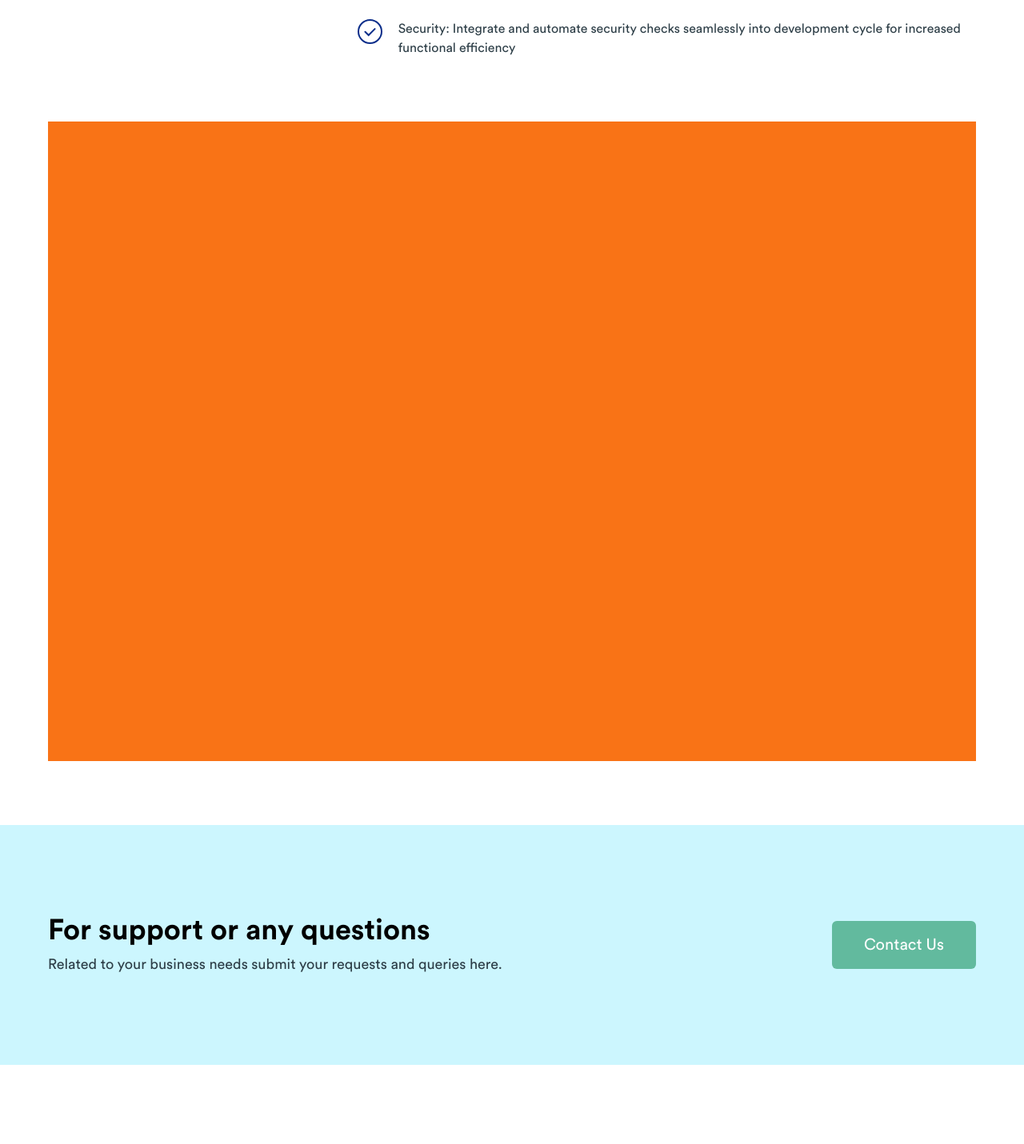
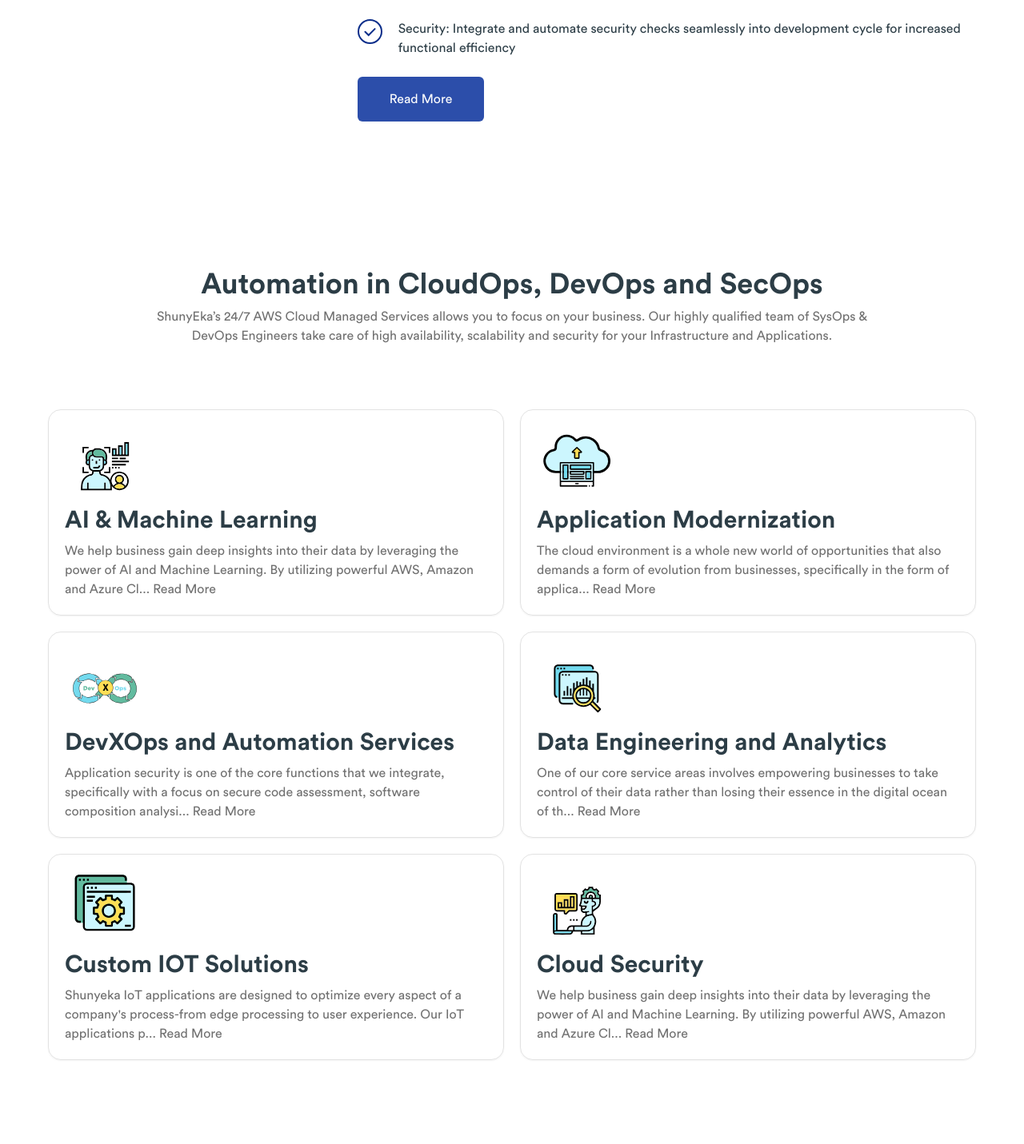
Before and after one commit to devvsakib/shunyekav2, a React (Vite) app: page / in a window 1280 px wide. Shown: the part 1119-2550 px from the top of the page at 80% size. Built offline with nearby package versions, Linux system fonts and the light colour scheme.

Commit message:
home page done

```diff
--- a/src/components/Common/FeatureSection.jsx
+++ b/src/components/Common/FeatureSection.jsx
@@ -1,4 +1,7 @@
-const FeatureSection = ({ list }) => {
+import { Link } from "react-router-dom"
+import SEButton from "./SEButton"
+
+const FeatureSection = ({ list, button }) => {
     return (
         <section>
             <div className='mb-10 mt-16'>
@@ -26,6 +29,10 @@
                                     }
                                 </ul>
                             </div>
+                            {
+                                button &&
+                                <SEButton text="Read More" path="/services" />
+                            }
                         </div>
                     </div>
                 </div>
--- /dev/null
+++ b/src/components/Common/SEButton.jsx
@@ -0,0 +1,11 @@
+import { Link } from 'react-router-dom'
+
+const SEButton = ({text, path}) => {
+    return (
+        <div className="mt-10">
+            <Link to={path} className="bg-primary text-white rounded-md px-10 py-5">{text}</Link>
+        </div>
+    )
+}
+
+export default SEButton
--- a/src/pages/Home.jsx
+++ b/src/pages/Home.jsx
@@ -2,6 +2,11 @@
 import Layout from "../components/Layout";
 import FeatureSection from "../components/Common/FeatureSection";
 import { seo } from "../meta/aboutSEO";
+import { data } from '../data/data'
+import HeadingSubheading from "../components/Common/HeadingSubheading"
+import SEButton from "../components/Common/SEButton";
+import Testimonials from "../components/Testimonials";
+import Client from "../components/Carousel/Client";
 const list = [
     "Visibility: Experience the power of cloud orchestration for data monitoring and real-time analytics",
     "Strength: Enhance decision-making potential through advanced AI, Machine Learning, and IOT frameworks",
@@ -21,10 +26,7 @@
                                 <p> The age of ZeroTech solutions is at hand, zero wastage, complete sustainability, zero frailty, complete stability. ShunyEka’s unique service offerings help you follow a zero compromise path towards business growth in the digital world.</p>
                                 {/* <p> Your way in the new cloud environment, managing the various intricacies and complexities within it, and scaling up processes like data monitoring and application deployment can be daunting without the right support. Our team of DevXOps experts help you at each step of the way, from cloud architecture design for serverless applications to integration of new technological frontiers such as IOT.</p> */}
                             </div>
-                            <div className=" mt-10">
-                                <Link to="/contact-us" className="bg-primary text-white rounded-md px-10 py-5">Get In Touch</Link>
-                            </div>
-
+                            <SEButton text="Get In Touch" path="/contact-us" />
                         </div>
                         {/* right content */}
                         <div className="grid md:grid-cols-2 gap-5 md:gap-10 moving text-3xl min-h-[500px]">
@@ -65,9 +67,42 @@
                 </Layout>
             </section>
             <Layout>
-                <FeatureSection list={list} />
-                <section className="h-screen bg-orange-500">
-                </section>
+                <FeatureSection list={list} button={true} />
+                {/* our services */}
+                <div className="my-[10rem]">
+                    <HeadingSubheading heading={"Automation in CloudOps, DevOps and SecOps"} subheading={"ShunyEka’s 24/7 AWS Cloud Managed Services allows you to focus on your business. Our highly qualified team of SysOps & DevOps Engineers take care of high availability, scalability and security for your Infrastructure and Applications."} />
+                    {/* services */}
+                    <div className="grid md:grid-cols-2 gap-5 mt-12">
+                        {
+                            data.services.map((item, index) => (
+                                <Link to={"/services/" + item.path} className="flex flex-col justify-between items-center border border-gray/20 p-5 rounded-2xl shadow-sm hover:shadow-2xl duration-300 ease-linear" key={index}>
+                                    <div className="w-full mx-auto md:ml-0 md:w-[100px] md:h-[80px]">
+                                        <img src={item.thumbnail} alt={item.title} className="" />
+                                    </div>
+                                    <div className="mt-5">
+                                        <h3 className="text-xl md:text-3xl font-circularBol">{item.heading == "Application Development and Modernization" ? "Application Modernization" : item.heading}</h3>
+                                        <p className="text-gray mt-2">
+                                            {item.description.slice(0, 150) + '... Read More'}
+                                        </p>
+                                    </div>
+                                </Link>
+                            ))
+                        }
+                    </div>
+                </div>
+                {/* testimonial */}
+                <div className='mb-10 py-20'>
+                    <div className='text-center'>
+                        <h3 className="text-3xl font-circularBol">Testimonials</h3>
+                        <p className="text-gray mt-2">Few words from our customers.</p>
+                    </div>
+                    <div className='pt-20 pb-5'>
+                        <Client />
+                    </div>
+                    <div className='w-full pb-10'>
+                        <Testimonials />
+                    </div>
+                </div>
             </Layout >
         </>
     )
```
